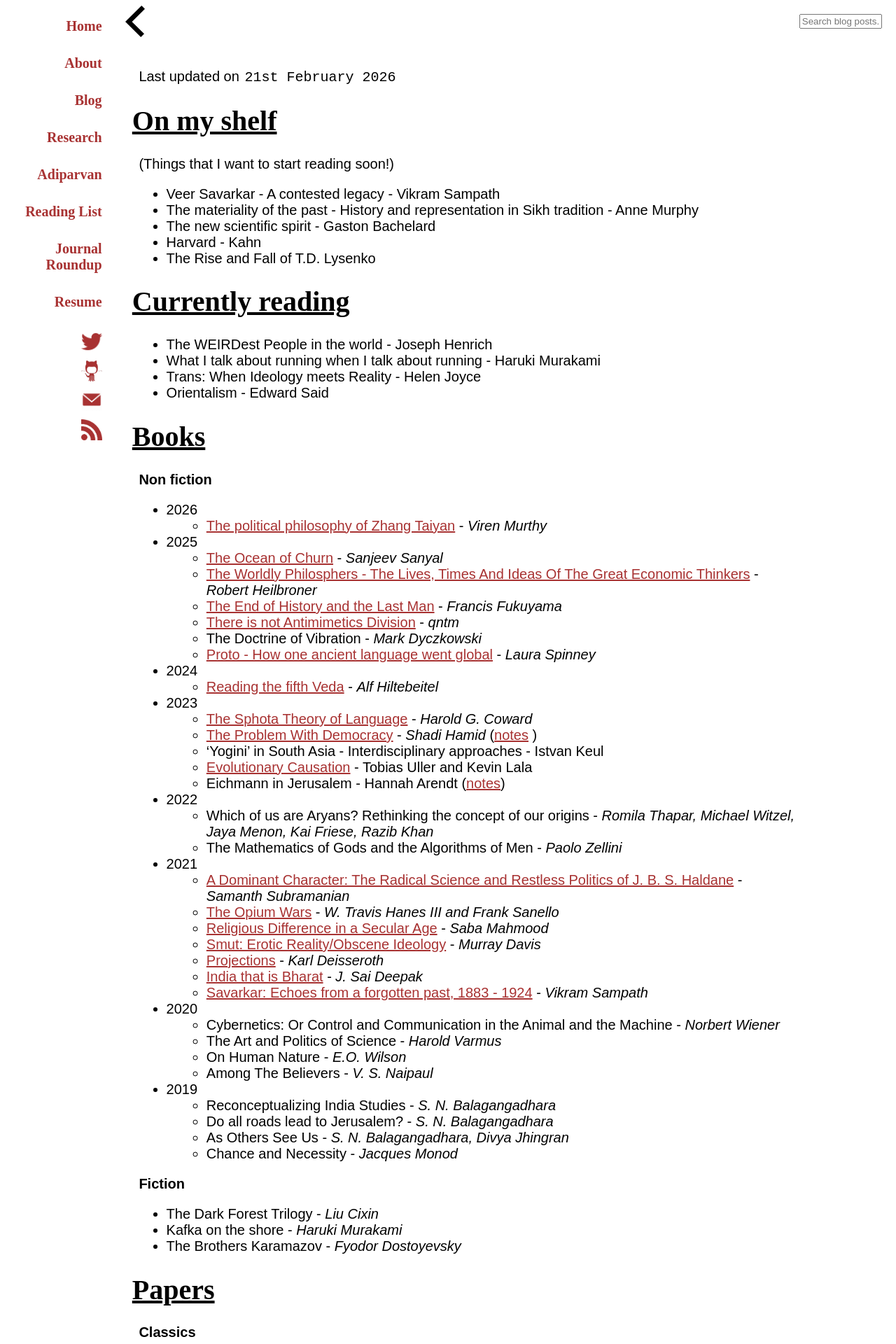
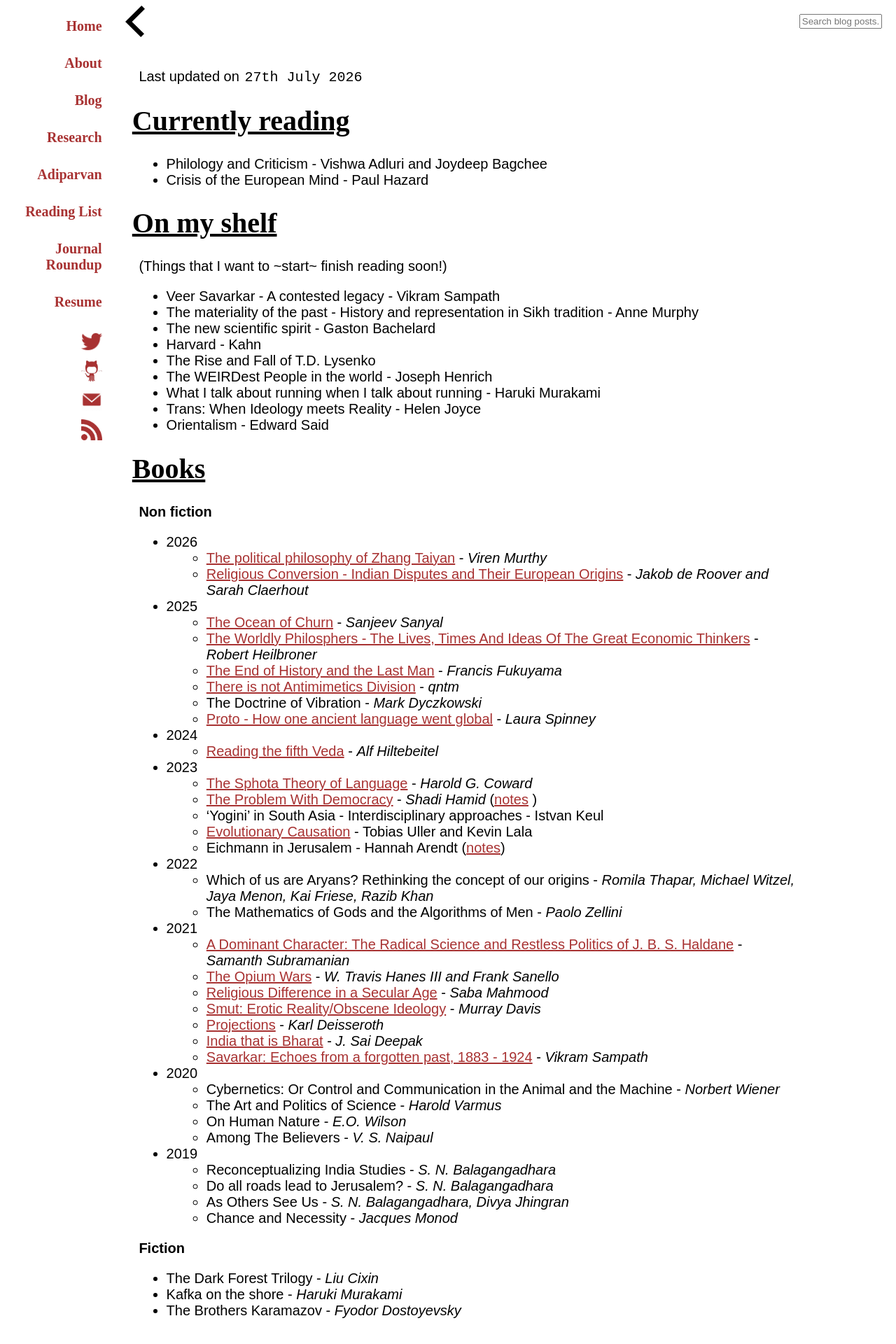
Before and after one commit to amoghpj/amoghpj.github.io, a Jekyll site: the page built from readinglist.md, in a window 1280 px wide. Shown: the top 1920 px of the page at 70% size. Built offline with Jekyll 4.4.1, drawn with Linux system fonts in a browser that asks for light colours; comment, search, counter and statistics services are not loaded; some of the changed text lies outside the part shown.

Commit message:
Update reading list

```diff
--- a/readinglist.md
+++ b/readinglist.md
@@ -2,30 +2,33 @@
 layout: default
 title: Reading list
 ---
-Last updated on `21st February 2026`
+Last updated on `27th July 2026`
+
+# Currently reading
+- Philology and Criticism - Vishwa Adluri and Joydeep Bagchee
+- Crisis of the European Mind - Paul Hazard
 
 # On my shelf
 
-(Things that I want to start reading soon!)
+(Things that I want to ~start~ finish reading soon!)
 
 - Veer Savarkar - A contested legacy - Vikram Sampath
 - The materiality of the past - History and representation in Sikh tradition - Anne Murphy
 - The new scientific spirit - Gaston Bachelard
 - Harvard - Kahn
 - The Rise and Fall of T.D. Lysenko
-
-# Currently reading
-
 - The WEIRDest People in the world - Joseph Henrich
 - What I talk about running when I talk about running - Haruki Murakami
 - Trans: When Ideology meets Reality - Helen Joyce
 - Orientalism - Edward Said
+
 
 # Books
 
 **Non fiction**
 - 2026
   - [The political philosophy of Zhang Taiyan](https://brill.com/display/title/20038?language=en&srsltid=AfmBOoppB9q15vEihjgN186Zt9BUv6Bi7UX5CCh-64y_rWIkPNQ1IaZy) - *Viren Murthy*
+  - [Religious Conversion - Indian Disputes and Their European Origins](https://www.taylorfrancis.com/books/mono/10.4324/9781003281269/religious-conversion-sarah-claerhout-jakob-de-roover) - *Jakob de Roover and Sarah Claerhout*
 
 - 2025
   - [The Ocean of Churn](https://www.amazon.com/Ocean-Churn-Indian-Shaped-History/dp/0670087327) - *Sanjeev Sanyal*
```
